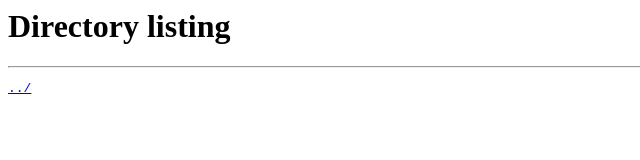
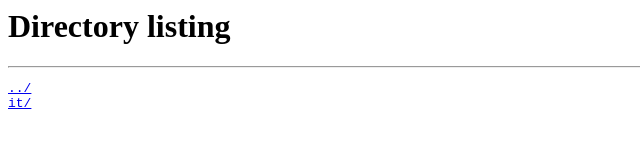
Before and after one commit to yuanke/graphbase, a plain HTML site: page repository/index.html in a window 1280 px wide. Shown: the full height of the page, 0-640 px from the left. Drawn offline with Linux system fonts and the light colour scheme.

Commit message:
Updated Repository

```diff
--- a/repository/index.html
+++ b/repository/index.html
@@ -4,6 +4,7 @@
 <hr/>
 <pre>
 <a href="../">../</a>
+<a href="it/">it/</a>
 </pre>
 </body>
 </html>
```
Also changed, not shown: 2 other files.
